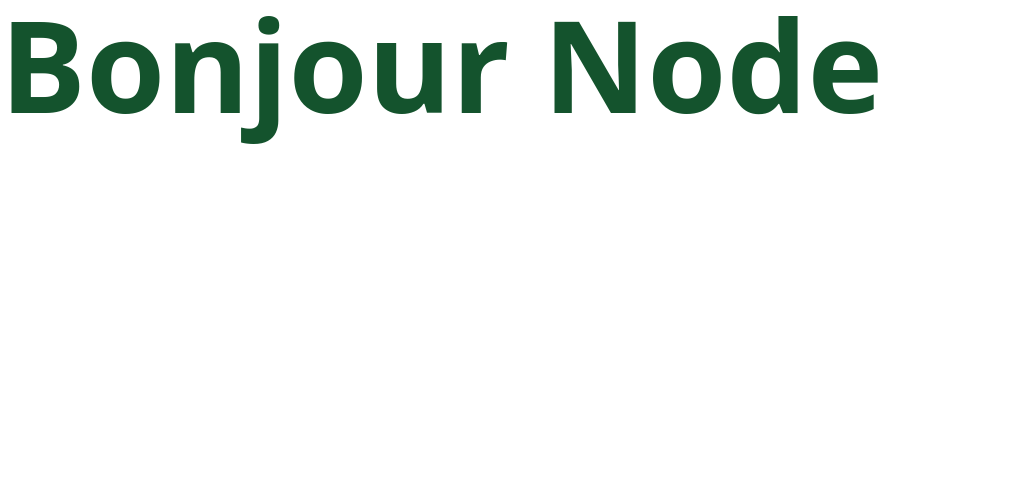
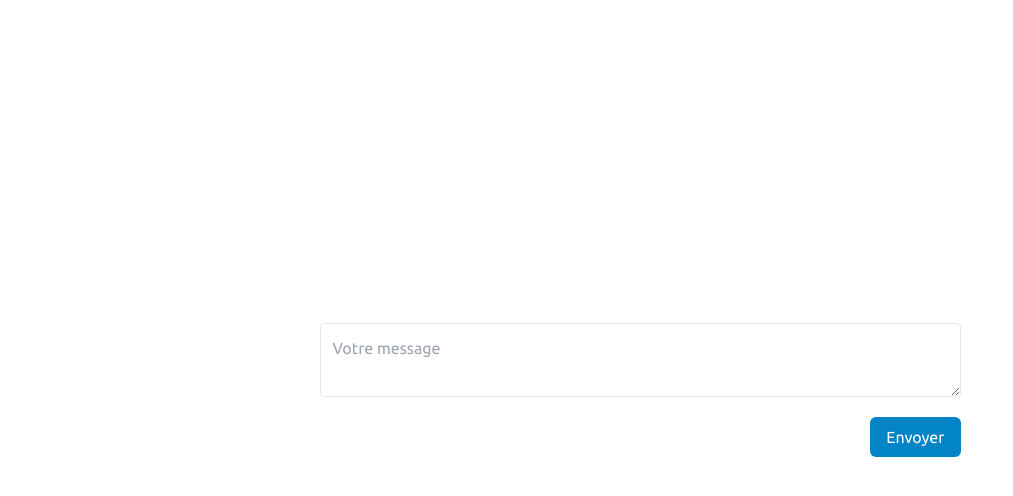
Before and after one commit to GloireMutaliko21/Node-chat-app, a React (Vite) app: page / in a window 1280 px wide. Shown: the top 496 px of the page, without its empty margins (0-1013 px from the left). Built offline with nearby package versions, Linux system fonts and the light colour scheme.

Commit message:
feat: init form

```diff
--- a/src/App.jsx
+++ b/src/App.jsx
@@ -1,8 +1,10 @@
+import Form from "./components/Form"
+
 function App() {
 
   return (
-    <div>
-      <h1 className="text-9xl text-green-900 font-black">Bonjour Node</h1>
+    <div className="flex justify-center items-center h-screen w-full">
+      <Form />
     </div>
   )
 }
--- /dev/null
+++ b/src/components/Form.jsx
@@ -0,0 +1,24 @@
+import React from 'react'
+
+const Form = () => {
+    return (
+        <div className='flex flex-col'>
+            <textarea
+                placeholder='Votre message'
+                cols={60}
+                className='p-3 border rounded outline-none text-gray-600'
+            >
+            </textarea>
+            <div className='flex justify-end my-5'>
+                <button
+                    type='button'
+                    className='bg-sky-600 text-white px-4 py-2 rounded-md'
+                >
+                    Envoyer
+                </button>
+            </div>
+        </div>
+    )
+}
+
+export default Form
--- a/src/index.css
+++ b/src/index.css
@@ -1,3 +1,9 @@
+@import url('https://fonts.googleapis.com/css2?family=Ubuntu:wght@300;400;500;700&display=swap');
+
+body {
+    font-family: Ubuntu;
+}
+
 @tailwind base;
 @tailwind components;
 @tailwind utilities;
```
